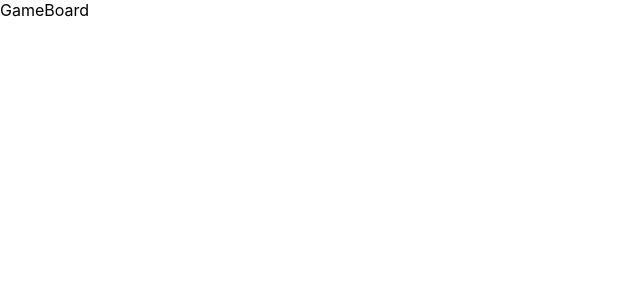
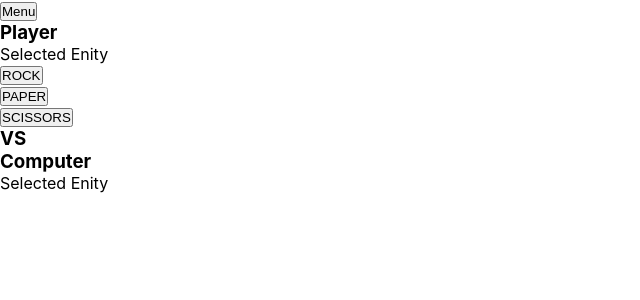
Before and after one commit to BMidhun/rock-paper-game, a React (Create React App) app: page / in a window 1280 px wide. Both pictures are taken after a click on the button "PL vs COM". Shown: the top 300 px of the page, without its empty margins (0-640 px from the left). Built offline with nearby package versions, Linux system fonts and the light colour scheme.

Commit message:
add player and computer

```diff
--- a/src/App.tsx
+++ b/src/App.tsx
@@ -13,7 +13,8 @@ function App() {
 
   if (!gameMode) {
     return <Menu selectGameMode={selectGameMode} />;
-  } else return <GameBoard />;
+  } else
+    return <GameBoard gameMode={gameMode} goToMenu={() => setGameMode(null)} />;
 }
 
 export default App;
--- /dev/null
+++ b/src/layout/game-layout.tsx
@@ -0,0 +1,32 @@
+import React, { ReactNode } from "react";
+
+interface IProps {
+  goToMenu: () => void;
+  children: ReactNode;
+  hasGameCompleted: boolean;
+  playAgain: () => void;
+}
+
+function GameLayout({
+  goToMenu,
+  children,
+  hasGameCompleted,
+  playAgain,
+}: IProps) {
+  return (
+    <div className="board-layout">
+      <nav>
+        <button onClick={goToMenu}>Menu</button>
+      </nav>
+      <div className="game">{children}</div>
+      <div className="game-result"></div>
+      {hasGameCompleted && (
+        <div>
+          <button onClick={playAgain}>Play Again</button>
+        </div>
+      )}{" "}
+    </div>
+  );
+}
+
+export default GameLayout;
--- /dev/null
+++ b/src/pages/game-board/components/computer-board.tsx
@@ -0,0 +1,12 @@
+import React from "react";
+
+function ComputerBoard() {
+  return (
+    <div className="player">
+      <h3>Computer</h3>
+      <div className="selected_entity">Selected Enity</div>
+    </div>
+  );
+}
+
+export default ComputerBoard;
--- /dev/null
+++ b/src/pages/game-board/components/player-board.tsx
@@ -0,0 +1,29 @@
+import React from "react";
+import { GameEntities, MODE_PLVSCOM } from "../../../constants/game-entities";
+import { COMVSCOM, PLVSCOM } from "../../../interfaces";
+
+interface IProps {
+  gameMode: PLVSCOM | COMVSCOM;
+}
+
+function PlayerBoard({ gameMode }: IProps) {
+  return (
+    <div className="player">
+      <h3>Player</h3>
+      <div className="selected_entity">Selected Enity</div>
+      {gameMode === MODE_PLVSCOM && (
+        <ul className="player-options">
+          {GameEntities.map((item) => {
+            return (
+              <li key={item.name}>
+                <button>{item.name}</button>
+              </li>
+            );
+          })}
+        </ul>
+      )}
+    </div>
+  );
+}
+
+export default PlayerBoard;
--- a/src/pages/game-board/index.tsx
+++ b/src/pages/game-board/index.tsx
@@ -1,7 +1,44 @@
-import React from "react";
+import React, { useState } from "react";
+import { GameEntities, MODE_PLVSCOM } from "../../constants/game-entities";
+import { COMVSCOM, PLVSCOM } from "../../interfaces";
+import GameLayout from "../../layout/game-layout";
+import { computeResult } from "../../utils/game-rules";
+import ComputerBoard from "./components/computer-board";
+import PlayerBoard from "./components/player-board";
 
-function GameBoard() {
-  return <div>GameBoard</div>;
+interface IProps {
+  gameMode: PLVSCOM | COMVSCOM;
+  goToMenu: () => void;
+}
+
+function GameBoard({ gameMode, goToMenu }: IProps) {
+  const [gameStatus, setGameStatus] = useState({ 0: "", 1: "" });
+  const [hasGameCompleted, setHasGameCompleted] = useState(false);
+
+  function onGameComplete() {
+    computeResult([gameStatus[0], gameStatus[1]]);
+  }
+
+  function playAgain() {
+    setGameStatus({ 0: "", 1: "" });
+    setHasGameCompleted(false);
+  }
+
+  return (
+    <>
+      <GameLayout
+        goToMenu={goToMenu}
+        hasGameCompleted={hasGameCompleted}
+        playAgain={playAgain}
+      >
+        <PlayerBoard gameMode={gameMode} />
+        <div>
+          <h3>VS</h3>
+        </div>
+        <ComputerBoard />
+      </GameLayout>
+    </>
+  );
 }
 
 export default GameBoard;
--- a/src/utils/game-rules.ts
+++ b/src/utils/game-rules.ts
@@ -1,3 +1,4 @@
+import { GameEntities } from "../constants/game-entities";
 import { Entities } from "../interfaces";
 
 const TIE = "TIE";
@@ -16,3 +17,8 @@ export function computeResult(status: [string, string]) {
   else if (GAME_RULES[entityB + entityA]) return GAME_RULES[entityB + entityA];
   else return TIE;
 }
+
+export function getRandomEntity() {
+  const index = Math.abs(Math.floor(Math.random() * GameEntities.length));
+  return GameEntities[index];
+}
```
